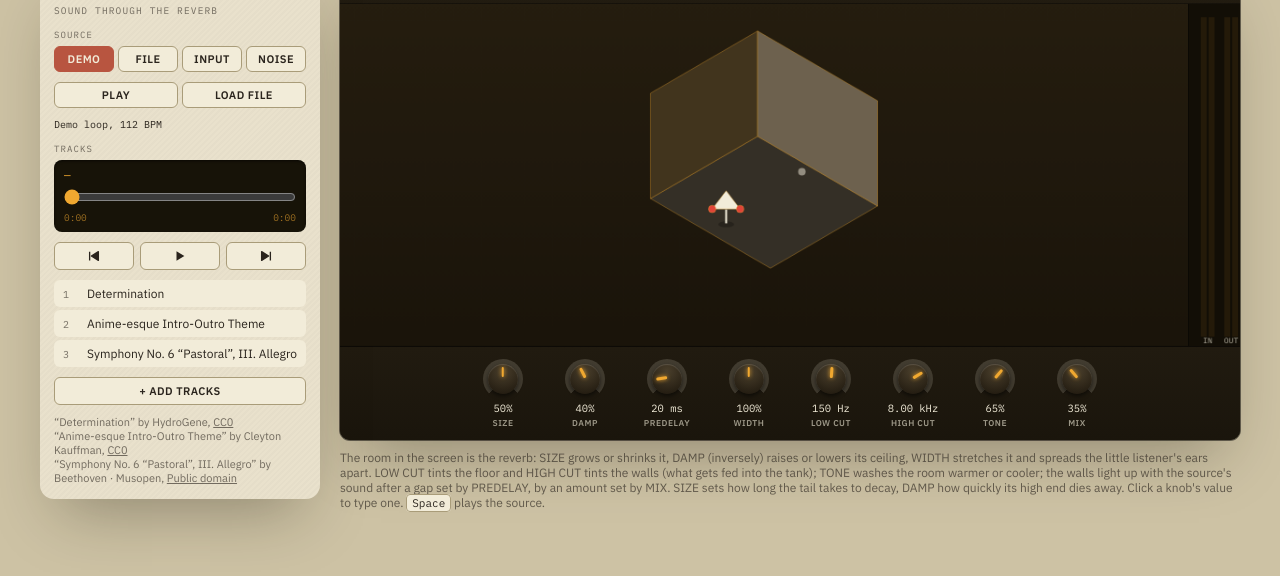
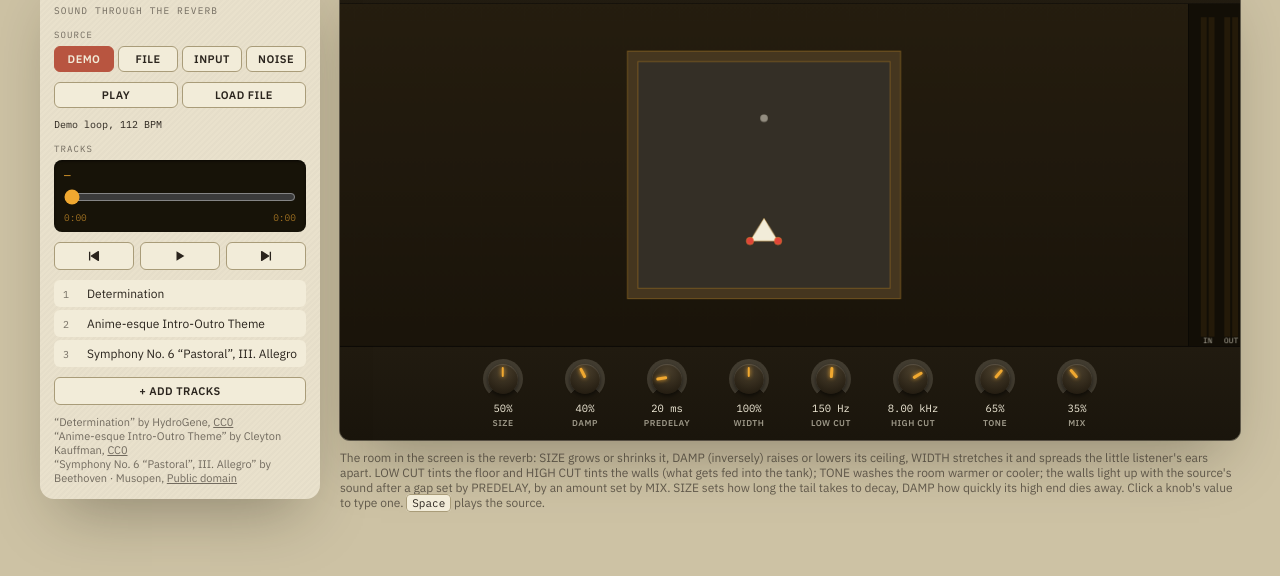
Before and after one commit to vox4vulpes/EgretFX-Freeverb, a plain HTML site: page index.html in a window 1280 px wide. Shown: the part 162-738 px from the top of the page. Drawn offline with Linux system fonts and the light colour scheme; a web font is replaced by a local one.

Commit message:
Redraw the room as a straight top-down floor plan instead of isometric: a square floor with a thick glowing wall border, the source pulsing near the back, and the listener's triangle rotated to always point straight at the source.

```diff
--- a/index.html
+++ b/index.html
@@ -1066,37 +1066,20 @@ if (typeof registerProcessor === 'function') {
     grd.addColorStop(0, T.bgTop); grd.addColorStop(1, T.bgBottom);
     hg.fillStyle = grd; hg.fillRect(0, 0, W, H);
 
-    var cx = W / 2, cy = H * 0.58;
+    // a straight-down floor-plan view: no perspective, just the room's own flat shape
+    var cx = W / 2, cy = H / 2;
     var sizeT = roomVis.size / 100;
     var widthT = Math.max(0, Math.min(1, roomVis.width / 200));
-    var N = 4;
     var stretch = 0.78 + widthT * 0.68;
-    var R = Math.min(W, H * 1.6) * 0.165 * (0.55 + sizeT * 0.85);
-    var hMax = Math.min(W, H) * 0.42, hMin = Math.min(W, H) * 0.14;
-    var roomH = hMax - (roomVis.damp / 100) * (hMax - hMin);
+    var R = Math.min(W, H) * 0.34 * (0.55 + sizeT * 0.85);
+    var hw = R * stretch, hd = R;
+    var borderW = 6 + (roomVis.damp / 100) * 13;   // more Damp reads as heavier, closer-in walls
 
-    function iso(x, y, z){ return { x: cx + (x * stretch - y) * 0.8660254, y: cy + (x * stretch + y) * 0.5 - z }; }
-
-    var floorPts = [], startAngle = -Math.PI / 2 + Math.PI / N;
-    for (var i = 0; i < N; i++) { var a = startAngle + i * (Math.PI * 2 / N); floorPts.push({ x: Math.cos(a) * R, y: Math.sin(a) * R }); }
-    var pf = floorPts.map(function(p){ return iso(p.x, p.y, 0); });
-    var pc = floorPts.map(function(p){ return iso(p.x, p.y, roomH); });
+    function proj(x, y){ return { x: cx + x * stretch, y: cy + y }; }
 
     var lowT = toT(KNOB_DEFS.lowcut, roomVis.lowcut), highT = toT(KNOB_DEFS.highcut, roomVis.highcut);
     var floorColor = mixHex(T.roomFloorCool, T.roomFloorWarm, lowT);
     var wallBase = mixHex(T.roomWallDim, T.roomWallBright, highT);
-
-    // floor
-    hg.beginPath();
-    pf.forEach(function(p, i){ if (i === 0) hg.moveTo(p.x, p.y); else hg.lineTo(p.x, p.y); });
-    hg.closePath();
-    hg.fillStyle = floorColor; hg.fill();
-    hg.strokeStyle = T.roomEdge; hg.lineWidth = 1; hg.stroke();
-
-    // two points on the floor: the sound source (toward the back wall) and the
-    // listener -- a little head with ears, out front where the cutaway opens up,
-    // its ears spreading apart with Width
-    var sourceLocal = { x: 0, y: -R * 0.5 }, headLocal = { x: 0, y: R * 0.5 };
 
     // the source's glow (direct, undelayed) and the walls' glow (delayed by Predelay,
     // scaled by Mix -- how much of the "wet" reverb you'd actually hear)
@@ -1108,27 +1091,21 @@ if (typeof registerProcessor === 'function') {
     var decay = Math.max(0.85, Math.min(0.985, 0.90 + (roomVis.size / 100) * 0.06 - (roomVis.damp / 100) * 0.05));
     wallGlowShown = Math.max(delayed * mixAmt, wallGlowShown * decay);
 
-    // walls: cull the one or two nearest the camera so you can see inside (a dollhouse
-    // cutaway), draw the rest far-to-near
-    var walls = [];
-    for (var i = 0; i < N; i++) {
-      var j = (i + 1) % N, mx = (floorPts[i].x + floorPts[j].x) / 2, my = (floorPts[i].y + floorPts[j].y) / 2;
-      var nlen = Math.sqrt(mx * mx + my * my) || 1;
-      walls.push({ i: i, j: j, nx: mx / nlen, ny: my / nlen, facing: mx / nlen + my / nlen, depth: pf[i].y + pf[j].y });
+    // floor
+    hg.fillStyle = floorColor; hg.fillRect(cx - hw, cy - hd, hw * 2, hd * 2);
+
+    // the four walls, seen from above: a thick border around the floor, its own
+    // glow riding on top
+    hg.strokeStyle = wallBase; hg.lineWidth = borderW;
+    hg.strokeRect(cx - hw - borderW / 2, cy - hd - borderW / 2, hw * 2 + borderW, hd * 2 + borderW);
+    if (wallGlowShown > 0.015) {
+      hg.globalAlpha = Math.min(0.6, wallGlowShown); hg.strokeStyle = T.roomGlow;
+      hg.strokeRect(cx - hw - borderW / 2, cy - hd - borderW / 2, hw * 2 + borderW, hd * 2 + borderW);
+      hg.globalAlpha = 1;
     }
-    walls.sort(function(a, b){ return a.depth - b.depth; });
-    walls.forEach(function(w){
-      if (w.facing > 0.05) return;
-      var a = pf[w.i], b = pf[w.j], ca = pc[w.i], cb = pc[w.j];
-      hg.beginPath();
-      hg.moveTo(a.x, a.y); hg.lineTo(b.x, b.y); hg.lineTo(cb.x, cb.y); hg.lineTo(ca.x, ca.y); hg.closePath();
-      var shade = 0.55 + 0.45 * Math.max(0, -(w.nx * 0.3 + w.ny * 0.95));
-      hg.fillStyle = wallBase; hg.fill();
-      hg.fillStyle = shade > 0.78 ? 'rgba(255,255,255,' + ((shade - 0.78) * 1.1).toFixed(2) + ')' : 'rgba(0,0,0,' + ((0.78 - shade) * 0.6).toFixed(2) + ')';
-      hg.fill();
-      if (wallGlowShown > 0.015) { hg.globalAlpha = Math.min(0.55, wallGlowShown); hg.fillStyle = T.roomGlow; hg.fill(); hg.globalAlpha = 1; }
-      hg.strokeStyle = T.roomEdge; hg.lineWidth = 1; hg.stroke();
-    });
+    hg.strokeStyle = T.roomEdge; hg.lineWidth = 1;
+    hg.strokeRect(cx - hw - borderW, cy - hd - borderW, hw * 2 + borderW * 2, hd * 2 + borderW * 2);
+    hg.strokeRect(cx - hw, cy - hd, hw * 2, hd * 2);
 
     // Tone: a faint overall wash, cool toward one end and warm toward the other
     hg.globalAlpha = 0.05;
@@ -1136,9 +1113,14 @@ if (typeof registerProcessor === 'function') {
     hg.fillRect(0, 0, W, H);
     hg.globalAlpha = 1;
 
+    // two points on the floor: the sound source (toward the back) and the listener
+    // (out front), a little head that turns to face wherever the source is
+    var sourceLocal = { x: 0, y: -R * 0.5 }, headLocal = { x: 0, y: R * 0.5 };
+    var srcP = proj(sourceLocal.x, sourceLocal.y), headP = proj(headLocal.x, headLocal.y);
+
     // the source: a dot that pulses with the input level, with a couple of sound-wave
     // rings expanding around it
-    var srcP = iso(sourceLocal.x, sourceLocal.y, Math.min(10, roomH * 0.08)), srcR = 4 + sourceGlow * 5;
+    var srcR = 4 + sourceGlow * 5;
     for (var ring = 2; ring >= 1; ring--) {
       hg.beginPath(); hg.arc(srcP.x, srcP.y, srcR + ring * 7 * sourceGlow, 0, Math.PI * 2);
       hg.strokeStyle = T.roomSource; hg.globalAlpha = Math.max(0, sourceGlow * (0.4 - ring * 0.12)); hg.lineWidth = 1.5; hg.stroke();
@@ -1149,21 +1131,17 @@ if (typeof registerProcessor === 'function') {
 
     // the listener: a little triangle head, its left and right corners picked out in
     // red for ears -- spreading apart with Width, the most literal way Width can be
-    // seen, not just heard. A stem grounds it to its spot on the floor and a soft
-    // shadow keeps it from looking like it's floating.
-    var headP = iso(headLocal.x, headLocal.y, 0);
-    var headR = 9 + sizeT * 3, headCy = headP.y - headR * 2.4;
-    hg.beginPath(); hg.ellipse(headP.x, headP.y, headR * 0.8, headR * 0.3, 0, 0, Math.PI * 2);
-    hg.fillStyle = 'rgba(0,0,0,0.25)'; hg.fill();
-    hg.strokeStyle = T.roomSource; hg.lineWidth = 2;
-    hg.beginPath(); hg.moveTo(headP.x, headP.y - 1); hg.lineTo(headP.x, headCy + headR * 0.9); hg.stroke();
-    var baseHalf = headR * 0.95 + widthT * 10, triTop = headCy - headR, triBase = headCy + headR * 0.85;
-    var apex = { x: headP.x, y: triTop }, left = { x: headP.x - baseHalf, y: triBase }, right = { x: headP.x + baseHalf, y: triBase };
+    // seen, not just heard -- pointed straight at the source, whichever way that is
+    var headR = 9 + sizeT * 3, angle = Math.atan2(srcP.y - headP.y, srcP.x - headP.x);
+    var triLen = headR * 1.35, triBack = headR * 0.95, baseHalf = headR * 0.95 + widthT * 10, earR = headR * 0.38;
+    hg.save();
+    hg.translate(headP.x, headP.y); hg.rotate(angle);
+    var apex = { x: triLen, y: 0 }, left = { x: -triBack, y: -baseHalf }, right = { x: -triBack, y: baseHalf };
     hg.beginPath(); hg.moveTo(apex.x, apex.y); hg.lineTo(left.x, left.y); hg.lineTo(right.x, right.y); hg.closePath();
     hg.fillStyle = T.roomSource; hg.fill(); hg.strokeStyle = T.roomEdge; hg.lineWidth = 1; hg.stroke();
-    var earR = headR * 0.38;
-    hg.fillStyle = '#e04438'; hg.strokeStyle = T.roomEdge; hg.lineWidth = 1;
+    hg.fillStyle = '#e04438';
     [left, right].forEach(function(p){ hg.beginPath(); hg.arc(p.x, p.y, earR, 0, Math.PI * 2); hg.fill(); hg.stroke(); });
+    hg.restore();
   }
 
   var meterShown = [0, 0, 0, 0];
```
